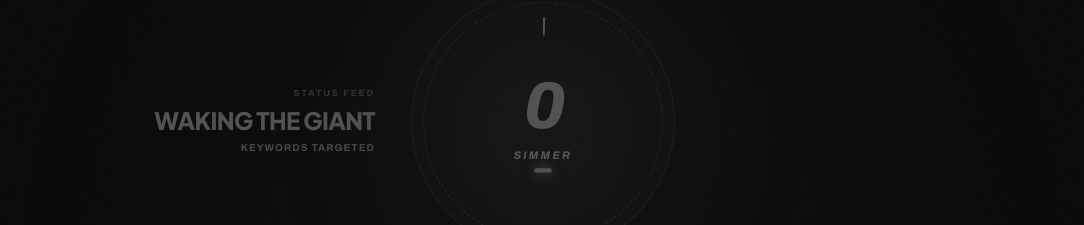
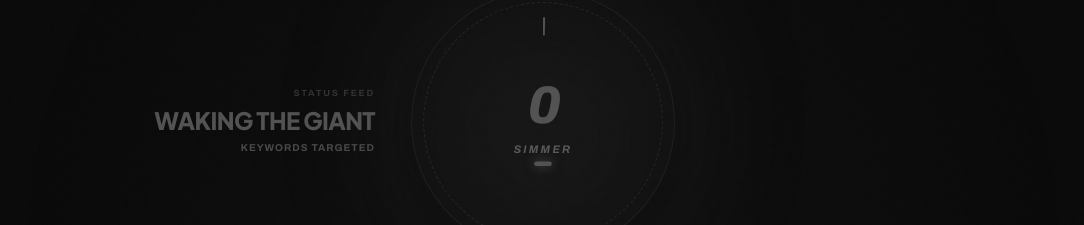
Before and after one commit to imangrylucas/angry-meter, a React (Vite) app: page / in a window 1280 px wide. Shown: the part 150-375 px from the top of the page, without its empty margins (97-1181 px from the left). Built offline with nearby package versions, Linux system fonts and the light colour scheme.

Commit message:
v0.5.1.8

```diff
--- a/src/components/AngryMeter.tsx
+++ b/src/components/AngryMeter.tsx
@@ -299,8 +299,8 @@ export const AngryMeter = ({ score = 50, onClick }: AngryMeterProps) => {
         {/* DATA CORE */}
         <div className="absolute inset-0 flex flex-col items-center justify-center z-30 pointer-events-none gap-2">
             <span
-                // CHANGED: text-7xl -> text-6xl (roughly 10% smaller)
-                className="relative text-6xl font-brand font-extrabold italic tracking-tighter tabular-nums leading-none"
+                // CHANGED: text-6xl -> text-5xl
+                className="relative text-5xl font-brand font-extrabold italic tracking-tighter tabular-nums leading-none"
                 style={{
                     color: color,
                     textShadow: `0 0 ${animatedScore * 0.2}px ${color}66`,
```
